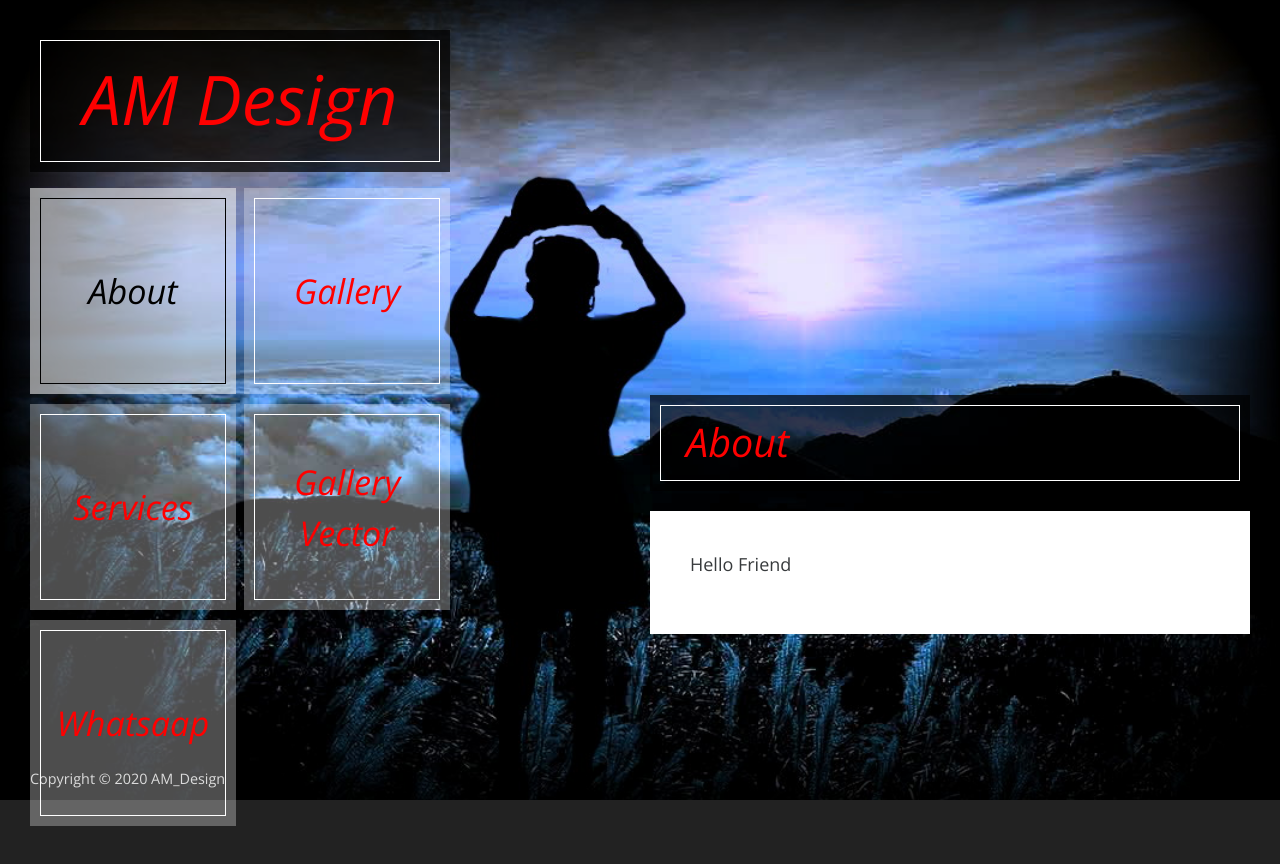
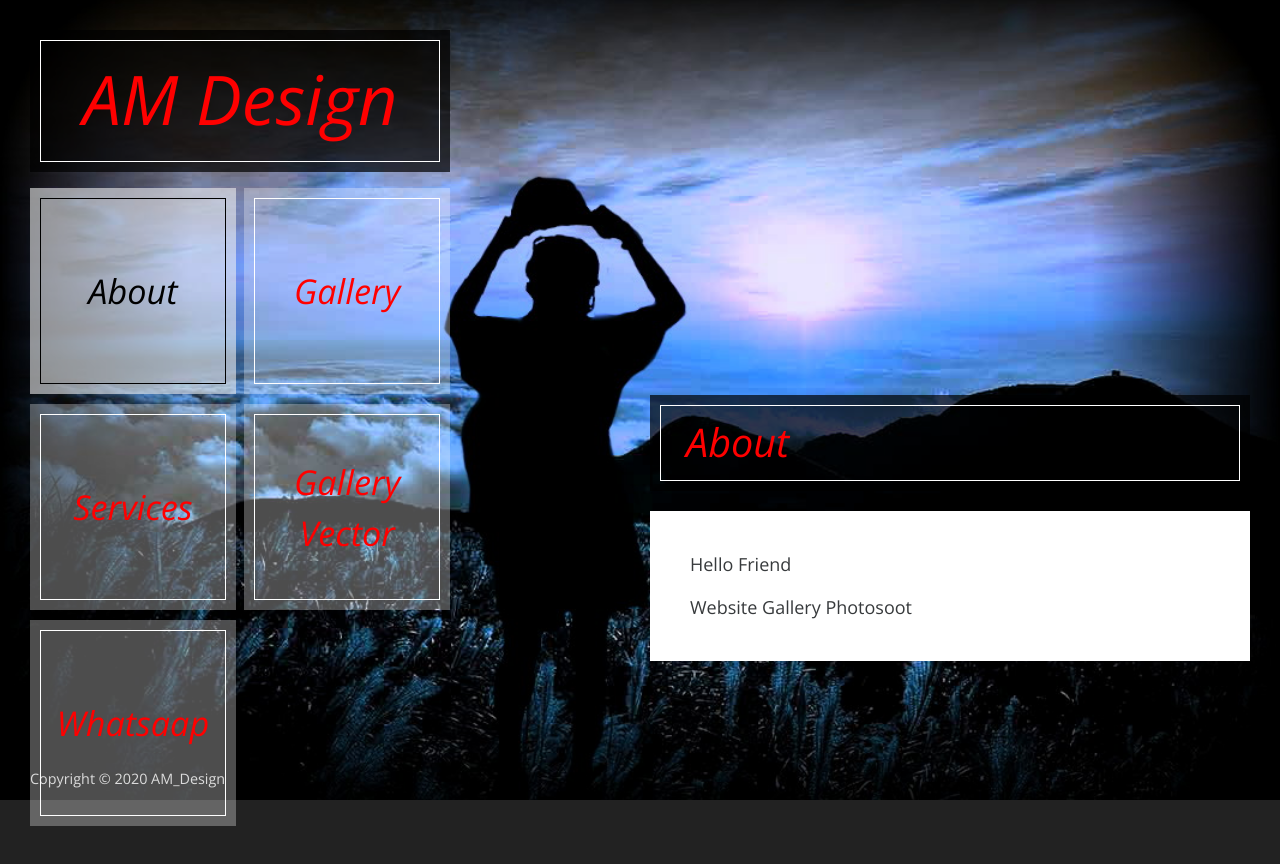
Before and after one commit to alfanola/galleryfoto.github.io, a plain HTML site: page index.html in a window 1280 px wide. Drawn offline with nearby package versions, Linux system fonts and the light colour scheme.

Commit message:
Update index.html

```diff
--- a/index.html
+++ b/index.html
@@ -104,7 +104,7 @@ http://www.am_desin.epizy.com
                                 <div class="content-text">
                                     <p>Hello Friend
                                     </p>
-                                    <p>
+                                    <p> Website Gallery Photosoot
                                     </p>
                                 </div>
 
```
